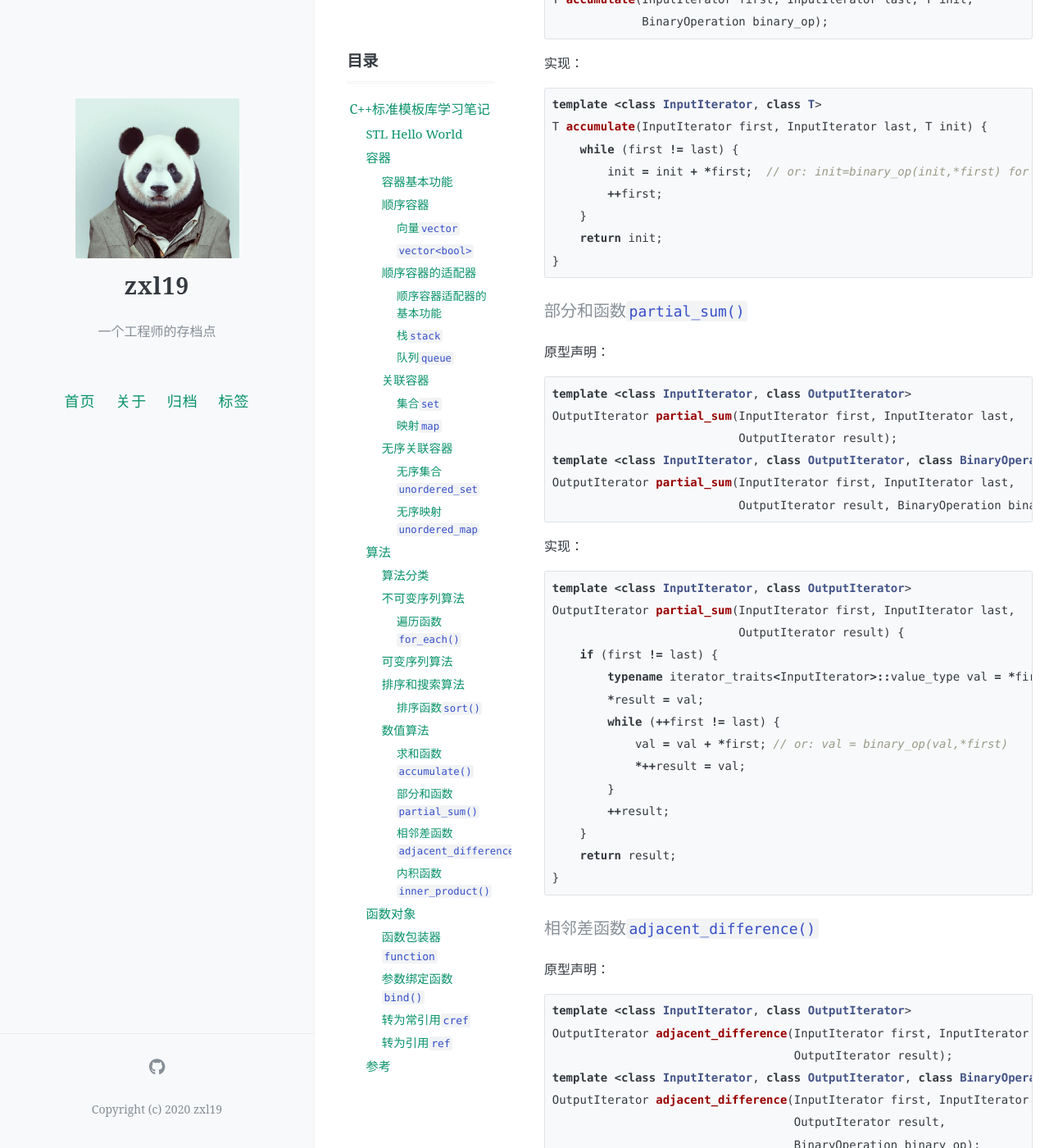
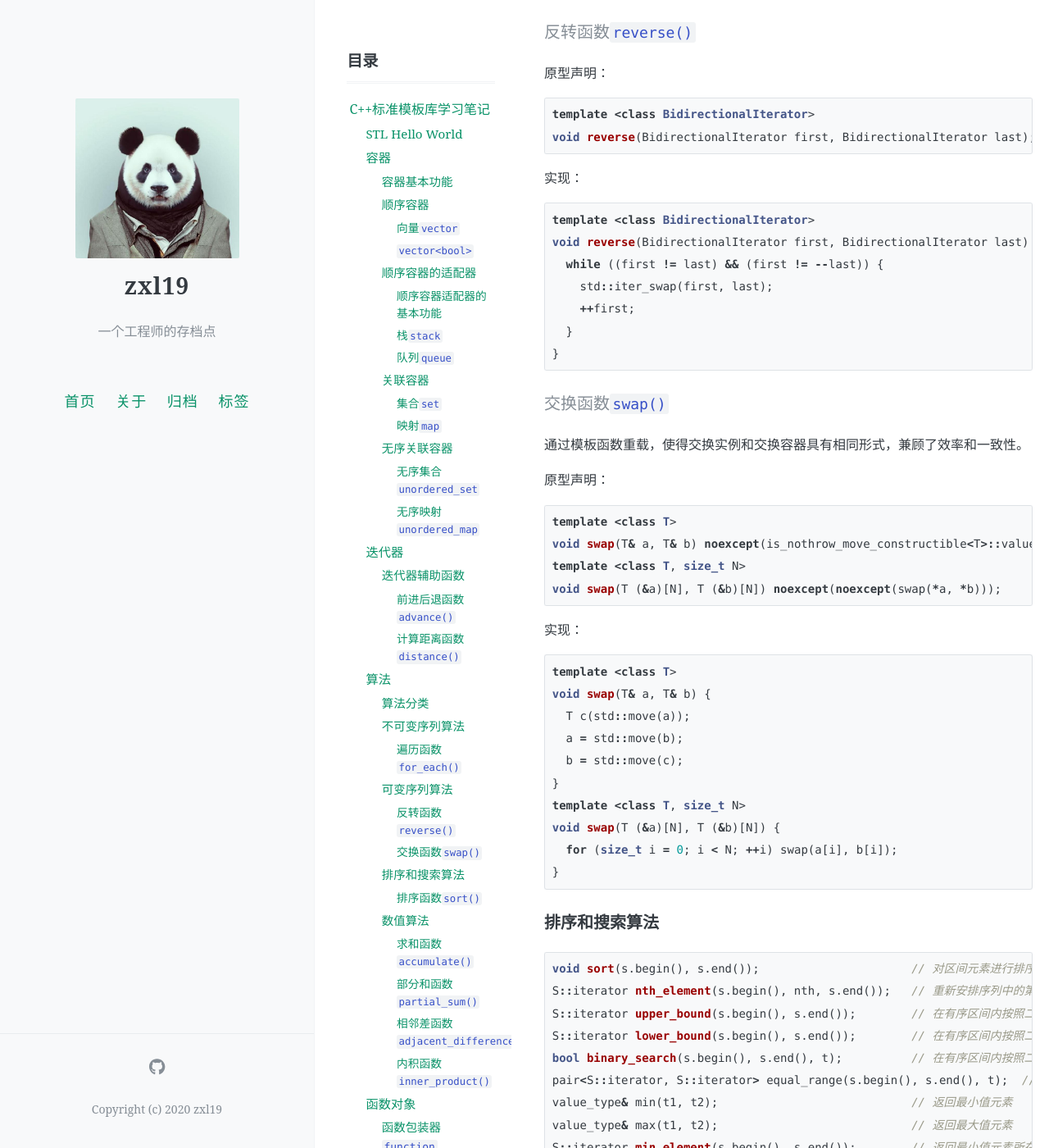
Before and after one commit to zxl19/zxl19.github.io, a Jekyll site: the page built from _posts/2021-09-19-stl-note.md, in a window 1280 px wide and 1400 px high, scrolled down 13666 px. Shown: the whole window at 82% size. Built offline with Jekyll 4.4.1, drawn with Linux system fonts in a browser that asks for light colours; comment, search, counter and statistics services are not loaded; some of the changed text lies outside the part shown.

Commit message:
Update Posts modified:   _posts/2021-05-25-slam-tool.md modified:   _posts/2021-06-14-academic-guide.md modified:   _posts/2021-08-14-git-note.md modified:   _posts/2021-09-19-stl-note.md modified:   _posts/2023-03-28-python-package.md modified:   _posts/2024-01-18-cs-material.md

````diff
--- a/_posts/2021-09-19-stl-note.md
+++ b/_posts/2021-09-19-stl-note.md
@@ -25,16 +25,16 @@ STL包括以下4种基本组件：
     - 按照容器关联的迭代器类型，容器具有可逆容器（reversible container）这一子概念，可逆容器又具有随机访问容器（random access container）这一子概念，STL提供的标准容器都至少是可逆容器；
     - 使用不同的容器，需要包含不同的头文件，STL中基本容器对应的头文件和分类如下表所示：
 
-    | 容器名 | 中文名 | 头文件 | 分类 |
-    | :---- | :---- | :---- | :---- |
-    | `vector` | 向量 | `#include <vector>` | 随机访问容器，顺序容器 |
-    | `deque` | 双端队列 | `#include <deque>` | 随机访问容器，顺序容器 |
-    | `list` | 列表 | `#include <list>` | 可逆容器，顺序容器 |
-    | `array` | 数组 | `#include <array>` | 随机访问容器，顺序容器，C++11引入 |
-    | `set` | 集合 | `#include <set>` | 可逆容器，关联容器 |
-    | `multiset` | 多重集合 | `#include <set>` | 可逆容器，关联容器 |
-    | `map` | 映射 | `#include <map>` | 可逆容器，关联容器 |
-    | `multimap` | 多重映射 | `#include <map>` | 可逆容器，关联容器 |
+        | 容器名 | 中文名 | 头文件 | 分类 |
+        | :---- | :---- | :---- | :---- |
+        | `vector` | 向量 | `#include <vector>` | 随机访问容器，顺序容器 |
+        | `deque` | 双端队列 | `#include <deque>` | 随机访问容器，顺序容器 |
+        | `list` | 列表 | `#include <list>` | 可逆容器，顺序容器 |
+        | `array` | 数组 | `#include <array>` | 随机访问容器，顺序容器，C++11引入 |
+        | `set` | 集合 | `#include <set>` | 可逆容器，关联容器 |
+        | `multiset` | 多重集合 | `#include <set>` | 可逆容器，关联容器 |
+        | `map` | 映射 | `#include <map>` | 可逆容器，关联容器 |
+        | `multimap` | 多重映射 | `#include <map>` | 可逆容器，关联容器 |
 
 2. **迭代器（Iterator）**：迭代器用于遍历对象集合的元素，这些集合可能是容器，也可能是容器的子集；
 
@@ -434,6 +434,76 @@ s[k]    // 如果键k存在，则返回对应的值，如果键k不存在，则
 s.at(k) // 如果键k存在，则返回对应的值，如果键k不存在，则抛出std::out_of_range异常
 ```
 
+## 迭代器
+
+按照功能，迭代器可以分为五类：
+
+1. 输入迭代器（Input Iterator）：从序列中读取数据；
+2. 输出迭代器（Output Iterator）：向序列中写入数据；
+3. 前向迭代器（Forward Iterator）：既支持数据读取，也支持数据写入；
+4. 双向迭代器（Bidirectional Iterator）：在单向迭代器的基础上，又支持迭代器向反向移动；
+5. 随机访问迭代器（Random Access Iterator）：在双向迭代器的基础上，又支持直接将迭代器向前或向后移动n个元素；
+
+迭代器之间的继承关系如下图所示：
+
+```mermaid
+graph TD
+    A[输入迭代器]
+    B[输出迭代器]
+    C[前向迭代器]
+    D[双向迭代器]
+    E[随机访问迭代器]
+    A --> C
+    B --> C
+    C --> D
+    D --> E
+```
+
+使用时需要包含头文件：
+
+```cpp
+#include <iterator>
+```
+
+### 迭代器辅助函数
+
+```cpp
+void advance(p, n);                     // 迭代器前进或后退
+size_t distance(s.begin(), s.end());    // 计算两个迭代器之间的距离
+```
+
+#### 前进后退函数`advance()`
+
+原型声明：
+
+```cpp
+template <class InputIterator, class Distance>
+void advance(InputIterator& it, Distance n);
+```
+
+1. 迭代器类型和距离：
+
+    - 对于双向迭代器和随机访问迭代器，由于迭代器支持反向移动，n可以取负值，表示后退；
+    - 对于其他类型迭代器，由于迭代器只支持正向移动，n只能取正值，表示前进；
+
+2. 迭代器类型和底层实现：
+
+    - 对于随机访问迭代器，底层通过`p + n`和`p - n`实现；
+    - 对于其他类型迭代器，底层通过`++`和`--`实现；
+
+#### 计算距离函数`distance()`
+
+原型声明：
+
+```cpp
+template <class InputIterator>
+typename iterator_traits<InputIterator>::difference_type distance(InputIterator first, InputIterator last);
+```
+
+1. 要求左闭右开区间`[first, last)`有效，返回区间内元素的个数；
+2. 对于随机访问迭代器，底层通过`last - first`计算距离，时间复杂度为O(1)；
+3. 对于非随机访问迭代器，底层通过`++first`或`first++`，直到`first == last`计算距离，时间复杂度为O(n)；
+
 ## 算法
 
 ### 算法分类
@@ -485,20 +555,75 @@ Function for_each(InputIterator first, InputIterator last, Function fn) {
 
 ```cpp
 void reverse(s.begin(), s.end());               // 反转区间元素次序
-void swap(s.at(i), s.at(j));                    // 交换（对调）元素
+void swap(t1, t2);                              // 交换（对调）实例
+void swap(s1, s2);                              // 交换（对调）容器
+```
+
+#### 反转函数`reverse()`
+
+原型声明：
+
+```cpp
+template <class BidirectionalIterator>
+void reverse(BidirectionalIterator first, BidirectionalIterator last);
+```
+
+实现：
+
+```cpp
+template <class BidirectionalIterator>
+void reverse(BidirectionalIterator first, BidirectionalIterator last) {
+  while ((first != last) && (first != --last)) {
+    std::iter_swap(first, last);
+    ++first;
+  }
+}
+```
+
+#### 交换函数`swap()`
+
+通过模板函数重载，使得交换实例和交换容器具有相同形式，兼顾了效率和一致性。
+
+原型声明：
+
+```cpp
+template <class T>
+void swap(T& a, T& b) noexcept(is_nothrow_move_constructible<T>::value&& is_nothrow_move_assignable<T>::value);
+template <class T, size_t N>
+void swap(T (&a)[N], T (&b)[N]) noexcept(noexcept(swap(*a, *b)));
+```
+
+实现：
+
+```cpp
+template <class T>
+void swap(T& a, T& b) {
+  T c(std::move(a));
+  a = std::move(b);
+  b = std::move(c);
+}
+template <class T, size_t N>
+void swap(T (&a)[N], T (&b)[N]) {
+  for (size_t i = 0; i < N; ++i) swap(a[i], b[i]);
+}
 ```
 
 ### 排序和搜索算法
 
 ```cpp
-void sort(s.begin(), s.end());                  // 对区间元素进行排序，默认以元素值的大小做升序排序
-bool binary_search(s.begin(), s.end(), t);      // 在有序区间内按照二分查找方法查找是否存在与某一特定值相等的元素
+void sort(s.begin(), s.end());                      // 对区间元素进行排序，默认以元素值的大小做升序排序
+S::iterator nth_element(s.begin(), nth, s.end());   // 重新安排序列中的第n个元素的左右两侧的元素，使得左侧元素小于第n个元素，右侧元素大于第n个元素
+S::iterator upper_bound(s.begin(), s.end());        // 在有序区间内按照二分查找方法查找与某一特定值相等的元素，并返回最后一个可插入的位置迭代器（大于）
+S::iterator lower_bound(s.begin(), s.end());        // 在有序区间内按照二分查找方法查找与某一特定值相等的元素，并返回第一个可插入的位置迭代器（大于等于）
+bool binary_search(s.begin(), s.end(), t);          // 在有序区间内按照二分查找方法查找是否存在与某一特定值相等的元素
 pair<S::iterator, S::iterator> equal_range(s.begin(), s.end(), t);  // 在有序区间内按照二分查找方法查找是否存在与某一特定值相等的元素，并返回一个上下限区间
-value_type& min(s.at(i), s.at(j));              // 返回最小值元素
-value_type& max(s.at(i), s.at(j));              // 返回最大值元素
-S::iterator min_element(s.begin(), s.end());    // 返回最小值元素所在位置
-S::iterator max_element(s.begin(), s.end());    // 返回最大值元素所在位置
+value_type& min(t1, t2);                            // 返回最小值元素
+value_type& max(t1, t2);                            // 返回最大值元素
+S::iterator min_element(s.begin(), s.end());        // 返回最小值元素所在位置
+S::iterator max_element(s.begin(), s.end());        // 返回最大值元素所在位置
 ```
+
+需要注意容器为空的情况，此时返回的迭代器为`s.end()`。
 
 #### 排序函数`sort()`
 
@@ -516,11 +641,12 @@ template <class RandomAccessIterator, class Compare>
 void sort(RandomAccessIterator first, RandomAccessIterator last, Compare comp);
 ```
 
-1. `sort()`函数基于快速排序算法实现，出于效率上的考虑，要求迭代器类型必须为随机访问迭代器`RandomAccessIterator`，因此只支持`vector`、`deque`、`array`这三个容器；
-2. `sort()`函数默认以元素值的大小做升序排序，要求元素类型必须支持`<`运算符，如果使用STL提供的其他排序规则，元素类型也必须支持该规则底层实现所使用的比较运算符；
-3. `sort()`函数在实现排序时，需要交换容器中元素的存储位置，如果容器中存储的元素是自定义的类对象，则类的内部必须提供移动构造函数和移动赋值运算符；
-4. `sort()`函数对于左闭右开区间`[first, last)`进行排序，当容器为空或者容器中只有一个元素时，`sort()`函数会在判断后自动返回，不需要用户检查容器大小；
-5. `sort()`函数在对于自定义数据类型进行排序时需要定义比较函数`comp`，实现`<`运算符对应的逻辑：
+1. `sort()`函数基于内省排序实现，是快速排序和堆排序的结合，旧版C++标准要求平均时间复杂度为O(nlogn)，C++11标准要求最坏时间复杂度为O(nlogn)，；
+2. `sort()`函数出于效率上的考虑，要求迭代器类型必须为随机访问迭代器`RandomAccessIterator`，因此只支持`vector`、`deque`、`array`这三个容器；
+3. `sort()`函数默认以元素值的大小做升序排序，要求元素类型必须支持`<`运算符，如果使用STL提供的其他排序规则，元素类型也必须支持该规则底层实现所使用的比较运算符；
+4. `sort()`函数在实现排序时，需要交换容器中元素的存储位置，如果容器中存储的元素是自定义的类对象，则类的内部必须提供移动构造函数和移动赋值运算符；
+5. `sort()`函数对于左闭右开区间`[first, last)`进行排序，当容器为空或者容器中只有一个元素时，`sort()`函数会在判断后自动返回，不需要用户检查容器大小；
+6. `sort()`函数在对于自定义数据类型进行排序时需要定义比较函数`comp`，实现`<`运算符对应的逻辑：
 
     - 比较函数`comp`必须构成严格弱序关系，否则会引起程序崩溃；
         - 不建议在比较函数`comp`内部实现复杂的排序规则，因为可能不满足严格弱序关系；
@@ -755,19 +881,21 @@ void ref(const T&&) = delete;
 13. [c++中为什么不提倡使用vector\<bool\>？-Hydrogen的回答-知乎](https://www.zhihu.com/question/23367698/answer/2837413461)
 14. [C++ unordered_map中double作key如何在模板参数中实现？-狸内府的回答-知乎](https://www.zhihu.com/question/38438980/answer/78203234)
 15. [gaoxiang12/faster-lio](https://github.com/gaoxiang12/faster-lio)
-16. [C++ sort()排序函数用法详解-C语言中文网](http://c.biancheng.net/view/7457.html)
-17. [sort()1-CSDN博客](https://blog.csdn.net/weixin_44302602/article/details/106603718)
-18. [sort()2-CSDN博客](https://blog.csdn.net/wx1458451310/article/details/88763538)
-19. [sort()3-CSDN博客](https://blog.csdn.net/weixin_45758146/article/details/107070832)
-20. [sort()4-CSDN博客](https://blog.csdn.net/weixin_37835423/article/details/109295787)
-21. [sort()5-CSDN博客](https://blog.csdn.net/albertsh/article/details/119523587)
-22. [sort()6-CSDN博客](https://blog.csdn.net/Strengthennn/article/details/107738011)
-23. [Weak_ordering-Wikipedia](https://en.wikipedia.org/wiki/Weak_ordering)
-24. [C++ std::function详解与实战-编程学习总站的文章-知乎](https://zhuanlan.zhihu.com/p/390883475)
-25. [深入浅出C++的function-李超的文章-知乎](https://zhuanlan.zhihu.com/p/161356621)
-26. [【C++11】让程序更简洁—std::function轻松实现回调函数-CPP开发前沿的文章-知乎](https://zhuanlan.zhihu.com/p/363511039)
-27. [C++ std::function的用法-CSDN博客](https://blog.csdn.net/hzy925/article/details/79676085)
-28. [【C++】C++11的std::function和std::bind用法详解-CSDN博客](https://blog.csdn.net/qq_38410730/article/details/103637778)
-29. [C++11 bind函数-CSDN博客](https://blog.csdn.net/qq_35721743/article/details/83308765)
-30. [第六节std::bind绑定器-叶余的文章-知乎](https://zhuanlan.zhihu.com/p/354765449)
-31. [std::ref和std::cref使用-CSDN博客](https://blog.csdn.net/lmb1612977696/article/details/81543802)
+16. [C++ STL advance()函数用法详解-C语言中文网](https://c.biancheng.net/view/7370.html)
+17. [C++ STL distance()函数用法详解（一看就懂）-C语言中文网](https://c.biancheng.net/view/7372.html)
+18. [C++ sort()排序函数用法详解-C语言中文网](http://c.biancheng.net/view/7457.html)
+19. [sort()1-CSDN博客](https://blog.csdn.net/weixin_44302602/article/details/106603718)
+20. [sort()2-CSDN博客](https://blog.csdn.net/wx1458451310/article/details/88763538)
+21. [sort()3-CSDN博客](https://blog.csdn.net/weixin_45758146/article/details/107070832)
+22. [sort()4-CSDN博客](https://blog.csdn.net/weixin_37835423/article/details/109295787)
+23. [sort()5-CSDN博客](https://blog.csdn.net/albertsh/article/details/119523587)
+24. [sort()6-CSDN博客](https://blog.csdn.net/Strengthennn/article/details/107738011)
+25. [Weak_ordering-Wikipedia](https://en.wikipedia.org/wiki/Weak_ordering)
+26. [C++ std::function详解与实战-编程学习总站的文章-知乎](https://zhuanlan.zhihu.com/p/390883475)
+27. [深入浅出C++的function-李超的文章-知乎](https://zhuanlan.zhihu.com/p/161356621)
+28. [【C++11】让程序更简洁—std::function轻松实现回调函数-CPP开发前沿的文章-知乎](https://zhuanlan.zhihu.com/p/363511039)
+29. [C++ std::function的用法-CSDN博客](https://blog.csdn.net/hzy925/article/details/79676085)
+30. [【C++】C++11的std::function和std::bind用法详解-CSDN博客](https://blog.csdn.net/qq_38410730/article/details/103637778)
+31. [C++11 bind函数-CSDN博客](https://blog.csdn.net/qq_35721743/article/details/83308765)
+32. [第六节std::bind绑定器-叶余的文章-知乎](https://zhuanlan.zhihu.com/p/354765449)
+33. [std::ref和std::cref使用-CSDN博客](https://blog.csdn.net/lmb1612977696/article/details/81543802)
````
Also changed, not shown: other parts of _posts/2021-09-19-stl-note.md (+4 -4 lines), _posts/2021-05-25-slam-tool.md (+2 -1 lines), _posts/2021-06-14-academic-guide.md (+19 -17 lines), _posts/2021-08-14-git-note.md (+39 -37 lines), _posts/2023-03-28-python-package.md (+1 -0 lines), _posts/2024-01-18-cs-material.md (+4 -3 lines).
